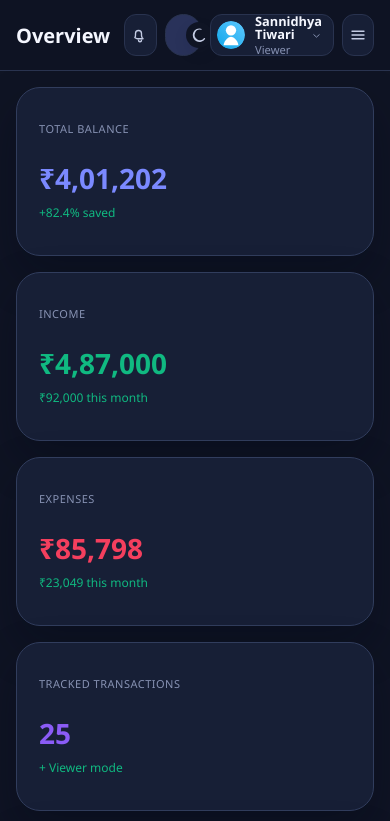
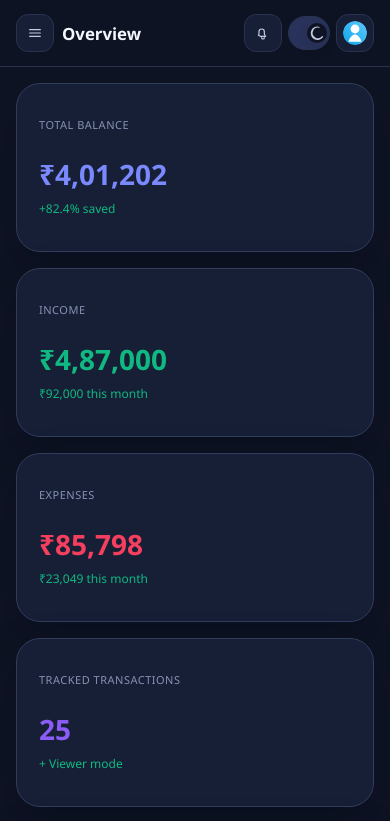
Before and after one commit to Sanst150505/Financial-dashboard, a React (Vite) app: page / in a window 390 px wide. Shown: the top 821 px of the page. Built offline with nearby package versions, Linux system fonts and the light colour scheme.

Commit message:
fix: improve mobile navbar and chart sizing

```diff
--- a/src/App.jsx
+++ b/src/App.jsx
@@ -172,6 +172,9 @@ export default function App() {
       <main className="main-area">
         <header className="topbar">
           <div className="topbar-left">
+            <button className="icon-button menu-button" onClick={() => setSidebarOpen(true)}>
+              <MenuIcon />
+            </button>
             <h1 className="topbar-title">Overview</h1>
           </div>
 
@@ -239,10 +242,6 @@ export default function App() {
                 </div>
               )}
             </div>
-
-            <button className="icon-button menu-button" onClick={() => setSidebarOpen(true)}>
-              <MenuIcon />
-            </button>
           </div>
         </header>
 
--- a/src/index.css
+++ b/src/index.css
@@ -314,6 +314,10 @@ button {
   display: flex;
   align-items: center;
   gap: 10px;
+}
+
+.topbar-right {
+  margin-left: auto;
 }
 
 .topbar-title {
@@ -663,12 +667,31 @@ button {
 
 @media (max-width: 640px) {
   .topbar {
+    gap: 10px;
     padding-top: 14px;
     padding-bottom: 14px;
   }
 
+  .topbar-left {
+    gap: 8px;
+    flex: 0 0 auto;
+  }
+
+  .topbar-title {
+    font-size: 1.05rem;
+  }
+
   .topbar-right {
-    gap: 8px;
+    gap: 6px;
+  }
+
+  .topbar-left .menu-button {
+    display: inline-grid;
+    order: -1;
+  }
+
+  .topbar-right .menu-button {
+    display: none !important;
   }
 
   .content {
@@ -676,21 +699,56 @@ button {
     padding-bottom: 18px;
   }
 
+  .icon-button,
+  .menu-button {
+    width: 38px;
+    height: 38px;
+    border-radius: 12px;
+  }
+
+  .icon-button svg,
+  .menu-button svg {
+    width: 16px;
+    height: 16px;
+  }
+
+  .theme-switch {
+    width: 42px;
+    height: 34px;
+    padding: 3px;
+  }
+
+  .theme-switch__icon {
+    width: 20px;
+    height: 20px;
+  }
+
+  .theme-switch.active .theme-switch__icon {
+    transform: translateX(15px);
+  }
+
   .profile-menu {
     width: min(240px, calc(100vw - 32px));
   }
 
   .profile-trigger {
-    height: 42px;
-    padding-right: 10px;
+    width: 38px;
+    height: 38px;
+    padding: 0;
+    border-radius: 12px;
+    grid-template-columns: 1fr;
+    gap: 0;
+    place-items: center;
   }
 
-  .profile-trigger__text strong {
-    font-size: 0.8rem;
+  .profile-trigger__avatar {
+    width: 24px;
+    height: 24px;
   }
 
-  .profile-trigger__text span {
-    font-size: 0.7rem;
+  .profile-trigger__text,
+  .profile-trigger__chevron {
+    display: none;
   }
 
   .modal-actions {
--- a/src/pages/Dashboard.css
+++ b/src/pages/Dashboard.css
@@ -450,7 +450,7 @@
   }
 
   .axis-chart {
-    height: 240px;
+    height: 210px;
     padding: 12px 8px 4px;
   }
 
```
